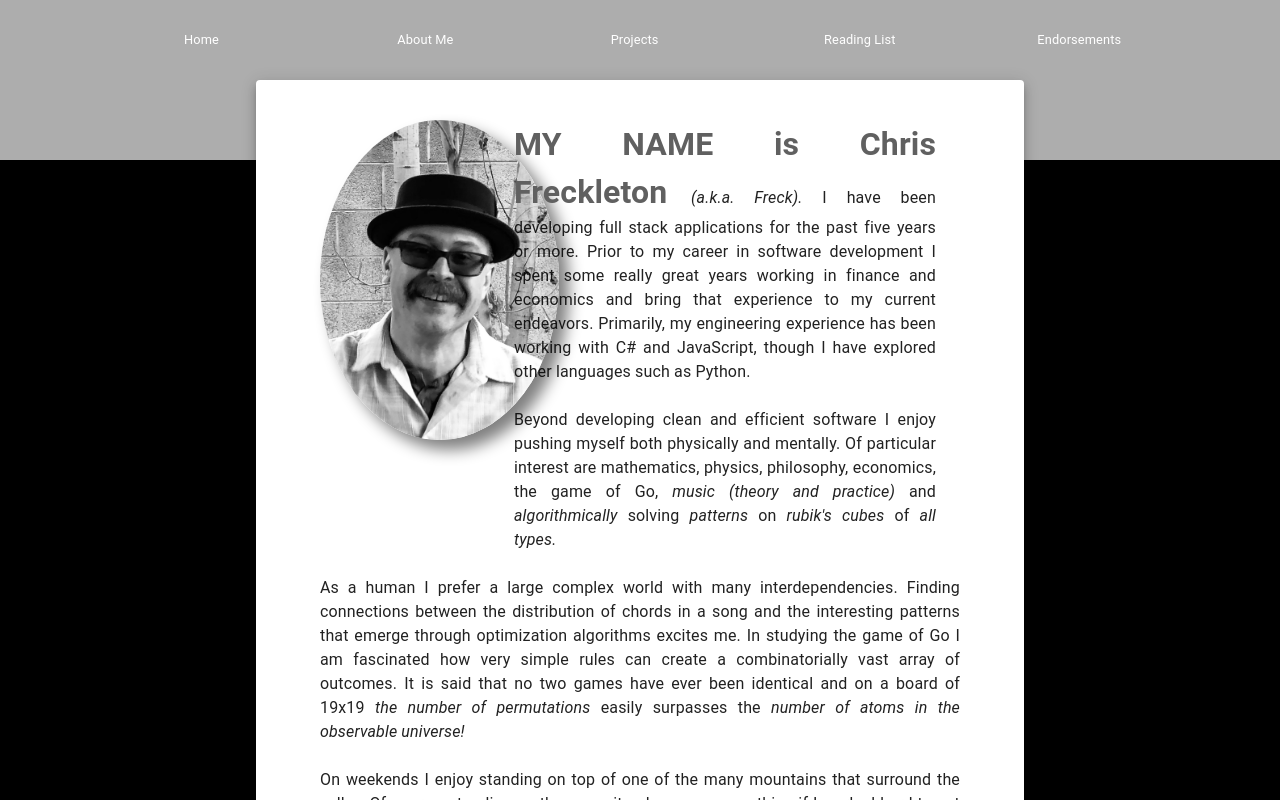
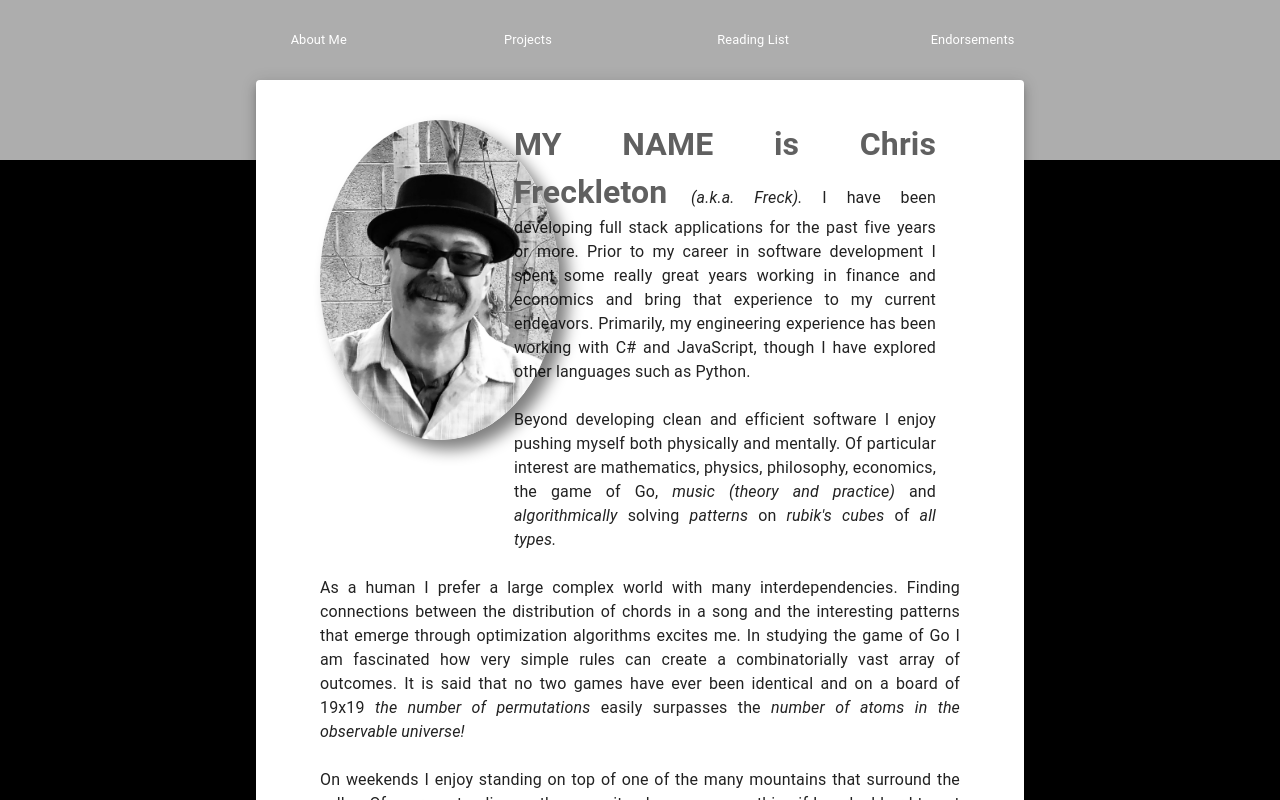
Before and after one commit to TheFreck/Portfolio, a React (Vite) app: page / in a window 1280 px wide. Built offline with nearby package versions, Linux system fonts and the light colour scheme.

Commit message:
removed home

```diff
--- a/src/Layout.jsx
+++ b/src/Layout.jsx
@@ -9,11 +9,10 @@ import AboutThree from "./components/AboutThree";
 import EventTracker from "./EventTracker";
 
 const viewEnum = {
-    home: 0,
-    about: 1,
-    projects: 2,
-    books: 3,
-    endorsements: 4
+    about: 0,
+    projects: 1,
+    books: 2,
+    endorsements: 3
 }
 
 export const Layout = () => {
@@ -43,28 +42,26 @@ export const Layout = () => {
     },[view]);
 
     const onTouchStart = (e) => {
-        if(view === viewEnum.home) return;
         touchRef.current.touchStart = e.targetTouches[0].clientX;
         touchRef.current.touchEnd = null;
+        console.log("touch start");
     }
 
     const onTouchMove = (e) => {
-        if(view === viewEnum.home) return;
         touchRef.current.touchEnd = e.targetTouches[0].clientX;
     }
 
     const onTouchEnd = (e) => {
-        if(view === viewEnum.home) return;
-        if (view === 0) return;
         if (!touchRef.current.touchStart || !touchRef.current.touchEnd) return;
         const distance = touchRef.current.touchEnd - touchRef.current.touchStart;
         if (distance > minSwipeDistance) {
-            setView(((view + 5) - 1) % 5)
+            setView(((view + 4) - 1) % 4)
         }
         else
-            if (distance < -minSwipeDistance) {
-                setView((view + 1) % 5);
-            }
+        if (distance < -minSwipeDistance) {
+            setView((view + 1) % 4);
+        }
+        console.log("touch end");
     }
 
     const LayoutCallback = useCallback(() => <Box
@@ -111,21 +108,7 @@ export const Layout = () => {
                 >
                     {
                         !isMobile &&
-                        <Grid2 size={1.5}/>
-                    }
-                    {
-                        (!isMobile || (isMobile && view === viewEnum.home)) &&
-                        <Grid2 size={isMobile ? 12 : 2}>
-                            <Typography
-                                sx={{
-                                    cursor: "pointer",
-                                    fontSize: isMobile ? (view === viewEnum.home ? "8vw" : "3vw") : "1vw",
-                                }}
-                                onClick={() => !isMobile ? setView(viewEnum.home) : ""}
-                            >
-                                Home
-                            </Typography>
-                        </Grid2>
+                        <Grid2 size={2.5}/>
                     }
                     {
                         (!isMobile || (isMobile && view === viewEnum.about)) &&
@@ -184,11 +167,7 @@ export const Layout = () => {
                         </Grid2>
                     }
                 </Grid2>
-            </Toolbar>
-            {
-                view === viewEnum.home &&
-                <AboutThree setView={setView} viewEnum={viewEnum} isMobile={isMobile} />
-            }{
+            </Toolbar>{
                 view === viewEnum.about &&
                 <AboutMe isMobile={isMobile} />
             }
```
